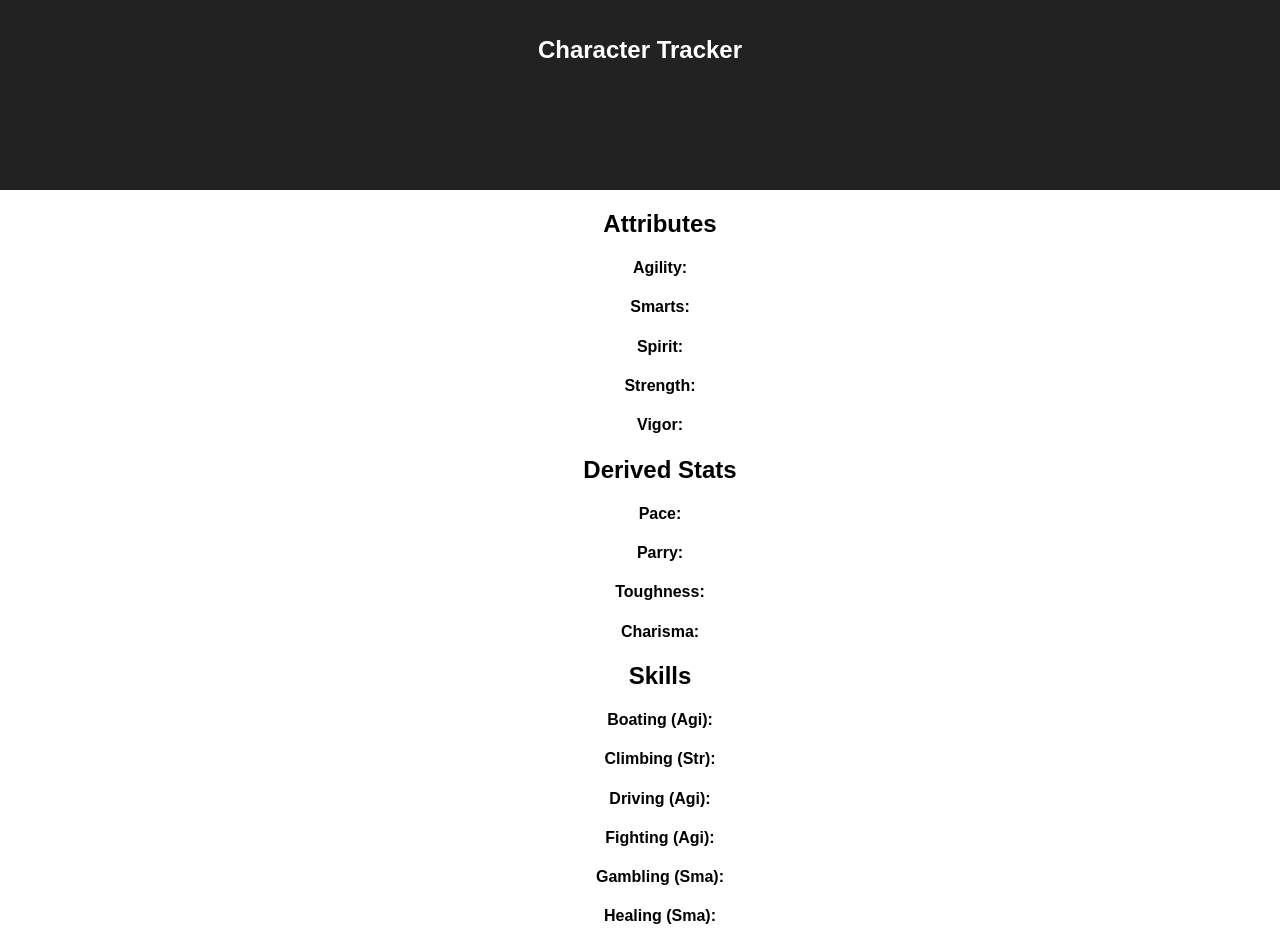
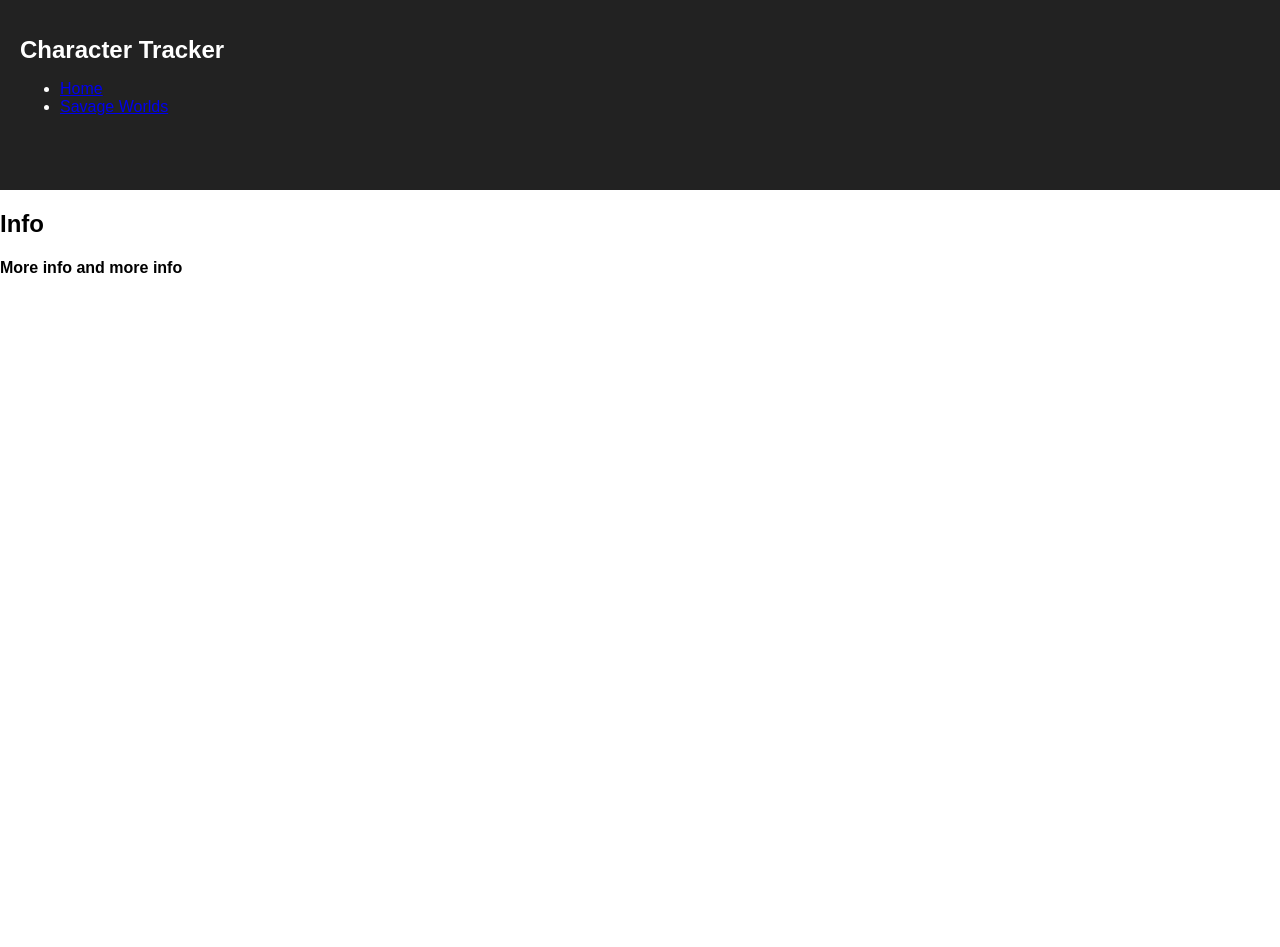
Before and after one commit to mfiss/chartrack, a React (Create React App) app: page / in a window 1280 px wide. Shown: the top 947 px of the page. After the commit the page ends 800 px from the top, so only its background shows below. Built offline with nearby package versions, Linux system fonts and the light colour scheme.

Commit message:
put routing in

```diff
--- a/src/App.js
+++ b/src/App.js
@@ -1,16 +1,30 @@
 import React, { Component } from 'react';
+import {
+  BrowserRouter as Router,
+  Route,
+  Switch,
+  Redirect
+} from 'react-router-dom';
 import './App.css';
+import AppHeader from './container/AppHeader';
 import SavageSheet from './container/SavageSheet';
+import LandingContainer from './container/LandingContainer';
 
 export default class App extends Component {
   render() {
     return (
-      <div className="App">
-        <header className="App-header">
-          <h1 className="App-title">Character Tracker</h1>
-        </header>
-        <SavageSheet />
-      </div>
+      <Router>
+        <div>
+          <header className="App-header">
+            <AppHeader />
+          </header>
+          <Switch>
+            <Route path="/savageSheet" component={SavageSheet} />
+            <Route path="/" component={LandingContainer} />
+            <Redirect from='*' to='/' />
+          </Switch>
+        </div>
+      </Router>
     );
   }
 }
--- /dev/null
+++ b/src/component/LandingPage.js
@@ -0,0 +1,14 @@
+import React, { Component } from 'react';
+
+export default class LandingPage extends Component {
+    render() {
+        return (
+            <div>
+                <h2>Info</h2>
+
+                <h4>More info and more info</h4>
+
+            </div>
+        );
+    }
+}
--- a/src/component/SavageAbilities.js
+++ b/src/component/SavageAbilities.js
@@ -6,11 +6,11 @@ export default class SavageAbilities extends Component {
             <div>
                 <h2>Attributes</h2>
                 <div>
-                    <h4>Agility: </h4>
-                    <h4>Smarts: </h4>
-                    <h4>Spirit: </h4>
-                    <h4>Strength: </h4>
-                    <h4>Vigor: </h4>
+                    <div>Agility: </div>
+                    <div>Smarts: </div>
+                    <div>Spirit: </div>
+                    <div>Strength: </div>
+                    <div>Vigor: </div>
                 </div>
             </div>
         );
--- a/src/component/SavageDerivedStats.js
+++ b/src/component/SavageDerivedStats.js
@@ -6,10 +6,10 @@ export default class SavageDerivedStats extends Component {
             <div>
                 <h2>Derived Stats</h2>
                 <div>
-                    <h4>Pace: </h4>
-                    <h4>Parry: </h4>
-                    <h4>Toughness: </h4>
-                    <h4>Charisma: </h4>
+                    <div>Pace: </div>
+                    <div>Parry: </div>
+                    <div>Toughness: </div>
+                    <div>Charisma: </div>
                 </div>
             </div>
         );
--- a/src/component/SavageSkills.js
+++ b/src/component/SavageSkills.js
@@ -5,13 +5,13 @@ export default class SavageSkills extends Component {
         return (
             <div>
                 <h2>Skills</h2>
-                <h4>Boating (Agi): </h4>
-                <h4>Climbing (Str): </h4>
-                <h4>Driving (Agi): </h4>
-                <h4>Fighting (Agi): </h4>
-                <h4>Gambling (Sma): </h4>
-                <h4>Healing (Sma): </h4>
-                <h4>Intimidation (Spi): </h4>
+                <div>Boating (Agi): </div>
+                <div>Climbing (Str): </div>
+                <div>Driving (Agi): </div>
+                <div>Fighting (Agi): </div>
+                <div>Gambling (Sma): </div>
+                <div>Healing (Sma): </div>
+                <div>Intimidation (Spi): </div>
             </div>
         );
     }
--- /dev/null
+++ b/src/container/AppHeader.js
@@ -0,0 +1,18 @@
+import React, { Component } from 'react';
+import { NavLink } from 'react-router-dom';
+import '../App.css';
+
+export default class AppHeader extends Component {
+
+    render() {
+        return (
+            <div>
+                <h1 className="App-title">Character Tracker</h1>
+                <ul>
+                    <li><NavLink to='/'>Home</NavLink></li>
+                    <li><NavLink to='/savageSheet'>Savage Worlds</NavLink></li>
+                </ul>
+            </div>
+        );
+    }
+}
--- /dev/null
+++ b/src/container/LandingContainer.js
@@ -0,0 +1,13 @@
+import React, { Component } from 'react';
+import LandingPage from '../component/LandingPage';
+
+export default class LandingContainer extends Component {
+
+    render() {
+        return (
+            <div>
+                <LandingPage />
+            </div>
+        );
+    }
+}
```
Also changed, not shown: src/util/dataRetriever.js (added, +18 -0 lines).
